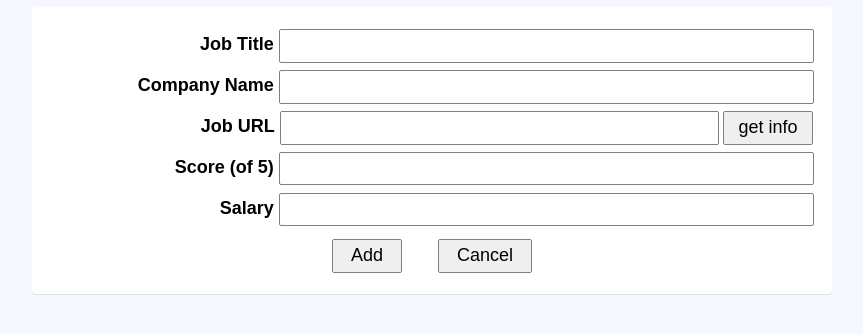
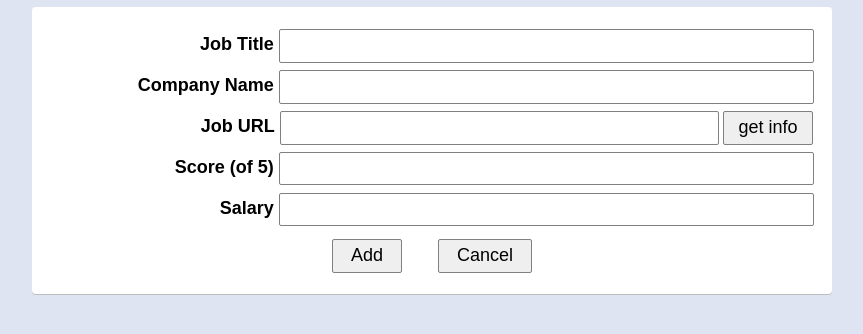
Before and after one commit to Tuoris/job_records, a Flask app: template templates/index.html in a window 1280 px wide. Shown: the top 334 px of the page, without its empty margins (208-1071 px from the left). Run offline with Flask 2, Linux system fonts and the light colour scheme; the template is opened without the code that fills it, so the values that code supplies are empty; parts of the project's set-up code (start-up, migrations or seed data) failed here and were passed over.

Commit message:
Minor UI fixes for job records

```diff
--- a/static/css/style.css
+++ b/static/css/style.css
@@ -12,20 +12,20 @@ body {
 }
 
 body {
-    background: #f5f8ff;
+    background: #dee4f1;
     display: flex;
     flex-wrap: wrap;
     justify-content: center;
 }
 
 form,
-ul {
+ul li {
     background: white;
     margin: .2em;
     padding: 1em;
     border-radius: 4px;
     width: 100%;
-    box-shadow: 0 1px 0 #e0e0e0;
+    box-shadow: 0 1px 0 #bfbfbf;
 }
 
 form {
@@ -81,18 +81,21 @@ form input {
 }
 
 ul {
-    padding-top: 0;
-    padding-bottom: 0;
-    margin-top: .4em;
+    padding: 0;
+    width: 100%;
+    display: flex;
+    flex-wrap: wrap;
+    margin: .4em 0;
 }
 
 ul li {
-    padding: .5em 0;
     list-style: none;
     border-bottom: 1px solid #f0f0f0;
     display: flex;
     flex-wrap: wrap;
     justify-content: space-between;
+    width: 100%;
+    overflow: hidden;
 }
 
 ul li:last-of-type {
@@ -123,7 +126,11 @@ ul li:last-of-type {
     padding: 0;
     background: transparent;
     border: none;
+    opacity: 0.5;
+}
 
+.controls button:hover {
+    opacity: 1;
 }
 
 .controls button:focus,
@@ -147,11 +154,15 @@ ul li:last-of-type {
         display: block;
     }
 
-    form,
-    ul {
+    form {
         width: 800px;
         margin: 0 auto;
         margin-top: .4em;
+    }
+
+    ul li {
+        margin: .2em;
+        width: calc(50% - .4em);
     }
 }
 
```
